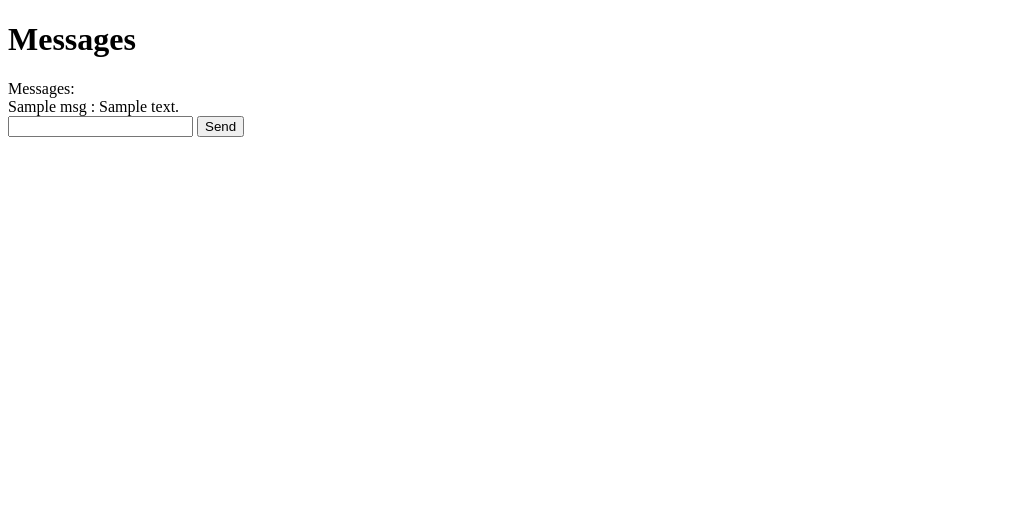
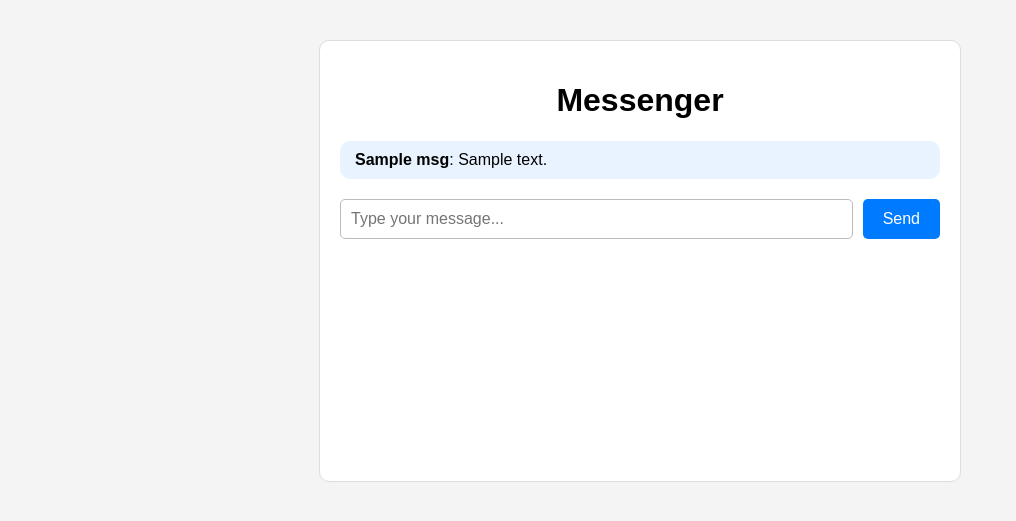
Before and after one commit to nate-river7/messages, a Flask app: template templates/me.html in a window 1280 px wide. Shown: the top 521 px of the page, without its empty margins (0-1016 px from the left). Run offline with Flask 3, Linux system fonts and the light colour scheme; the template is opened without the code that fills it: most values are stand-ins (such as "Sample title", 1, 10 or a date in 2020); parts of the project's set-up code (start-up, migrations or seed data) failed here and were passed over.

Commit message:
added formatting and bug fixes

```diff
--- a/app.py
+++ b/app.py
@@ -4,7 +4,7 @@ import requests
 
 app = Flask(__name__)
 
-user_url = "192.168.1.8:5009/receive"
+user_url = "http://192.168.1.12:5009/receive"
 
 conv = []
 cur_user = None
@@ -20,15 +20,14 @@ def send():
     msg = request.form.get("message")
     body = {
         "name": cur_user,
-        "messge": msg,
+        "message": msg,
     }
     conv.append(body)
 
     res = requests.post(user_url, json=body, headers={"Content-Type": "application/json"})
     print(res)
-    return 200
 
-
+    return redirect(url_for('home'))
 
 
 @app.route("/receive", methods=["POST"])
--- a/templates/me.html
+++ b/templates/me.html
@@ -2,30 +2,95 @@
 <html>
 
 <head>
+    <title>Messenger</title>
 
-    <title> Messenger </title>
+    <style>
+        body {
+            font-family: Arial, sans-serif;
+            background: #f4f4f4;
+            margin: 40px;
+        }
 
+        h1 {
+            text-align: center;
+        }
+
+        .chat-box {
+            width: 600px;
+            margin: auto;
+            background: white;
+            border: 1px solid #ddd;
+            border-radius: 10px;
+            padding: 20px;
+            min-height: 400px;
+        }
+
+        .msg {
+            background: #e9f3ff;
+            padding: 10px 15px;
+            margin: 10px 0;
+            border-radius: 10px;
+        }
+
+        .name {
+            font-weight: bold;
+        }
+
+        form {
+            display: flex;
+            margin-top: 20px;
+            gap: 10px;
+        }
+
+        input[type="text"] {
+            flex: 1;
+            padding: 10px;
+            border: 1px solid #bbb;
+            border-radius: 5px;
+            font-size: 16px;
+        }
+
+        button {
+            padding: 10px 20px;
+            border: none;
+            background: #007bff;
+            color: white;
+            border-radius: 5px;
+            cursor: pointer;
+            font-size: 16px;
+        }
+
+        button:hover {
+            background: #0056b3;
+        }
+    </style>
 </head>
 
 <body>
-    <h1> Messages </h1>
 
+    <div class="chat-box">
 
-    Messages:
+        <h1>Messenger</h1>
+
         {% for msg in data %}
         <div class="msg">
-        <span class="name">
-            {{ msg.name }} : {{ msg.message }}
-        </span>
+            <span class="name">{{ msg.name }}</span>: {{ msg.message }}
         </div>
         {% endfor %}
-    <form action="{{ url_for('send')}}" method="POST">
-        <input type = "text" name = 'message'>
 
-        <button type="submit"> Send </button>
+        <form action="{{ url_for('send') }}" method="POST">
+            <input
+                type="text"
+                name="message"
+                placeholder="Type your message..."
+                autocomplete="off"
+                required
+            >
+
+            <button type="submit">Send</button>
         </form>
 
-    <br>
+    </div>
 
 </body>
 
```
Lines whose indentation alone changed are shown as unchanged.
